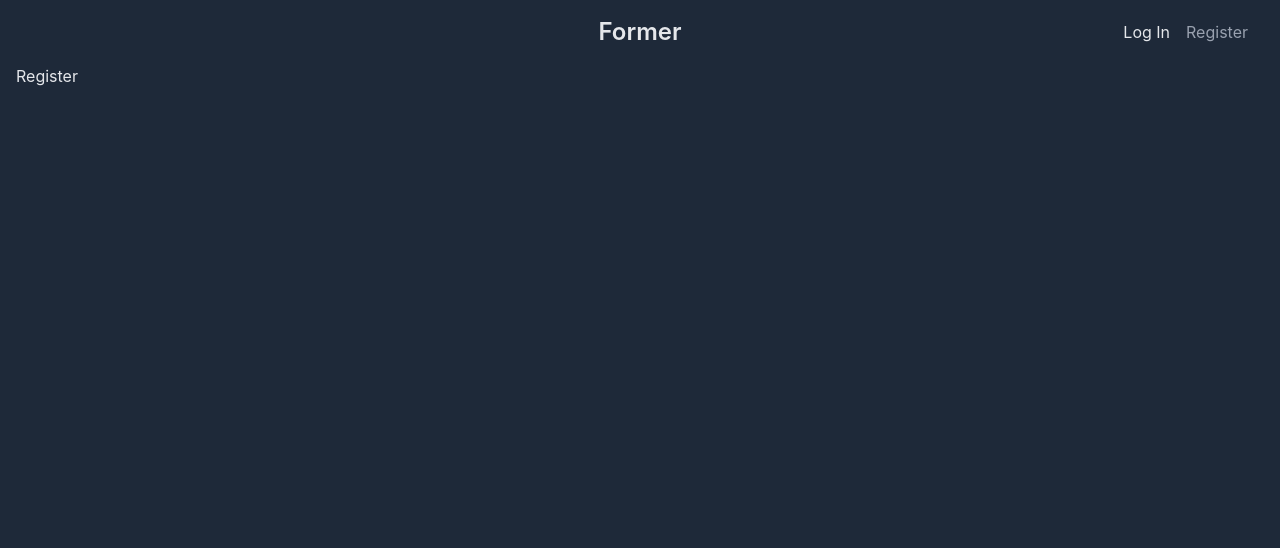
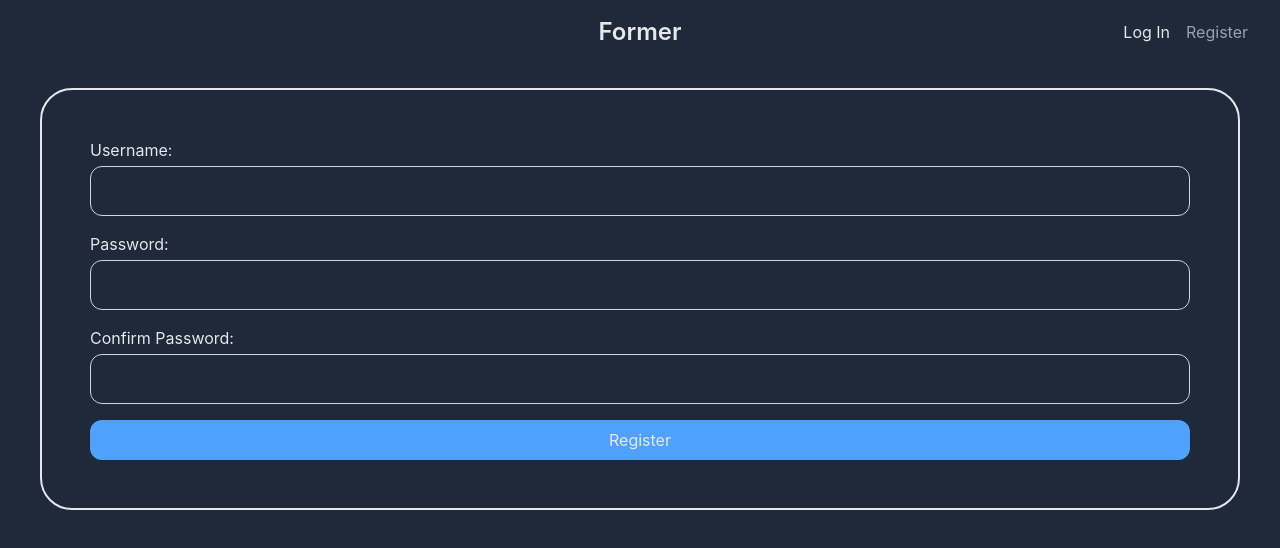
Before and after one commit to HussainMayoof/Former, a React (Vite) app in the folder former-frontend/: page /register in a window 1280 px wide. Shown: the top 548 px of the page. Built offline with nearby package versions, Linux system fonts and the light colour scheme; no server answers.

Commit message:
Added registration

```diff
--- a/former-frontend/src/components/Login/index.tsx
+++ b/former-frontend/src/components/Login/index.tsx
@@ -10,7 +10,7 @@ const Login = () => {
     const navigate = useNavigate();
     const { login } = useUserActions();
 
-    const handleFormSubmit = async (e: React.FormEvent<HTMLFormElement>) => {
+    const handleFormSubmit = async (e: React.SubmitEvent<HTMLFormElement>) => {
         e.preventDefault();
         try {
             await login(username, password);
--- a/former-frontend/src/components/Register/index.tsx
+++ b/former-frontend/src/components/Register/index.tsx
@@ -1,8 +1,108 @@
+import { useState } from 'react';
+import { useUserActions } from '../../store.ts';
+import { useNavigate } from 'react-router';
+
 const Register = () => {
+    const [username, setUsername] = useState('');
+    const [usernameTouched, setUsernameTouched] = useState(false);
+
+    const [password, setPassword] = useState('');
+    const [passwordTouched, setPasswordTouched] = useState(false);
+
+    const [passwordConfirmation, setPasswordConfirmation] = useState('');
+    const [passwordConfirmationTouched, setPasswordConfirmationTouched] =
+        useState(false);
+
+    const { register } = useUserActions();
+    const navigate = useNavigate();
+
+    const handleFormSubmit = async (e: React.SubmitEvent<HTMLFormElement>) => {
+        e.preventDefault();
+        setUsernameTouched(true);
+        if (password === passwordConfirmation) {
+            try {
+                await register(username, password);
+                navigate('/');
+            } catch (e) {
+                if (e instanceof Error) {
+                    console.log(e.message);
+                }
+            }
+        }
+    };
+
     return (
-        <div>
-            <p>Register</p>
-        </div>
+        <form
+            onSubmit={handleFormSubmit}
+            className="flex flex-col items-stretch gap-4 p-12 m-6 border-2 rounded-4xl"
+            noValidate
+        >
+            <div>
+                <label className="flex flex-col gap-1">
+                    Username:{' '}
+                    <input
+                        type="text"
+                        className="input peer"
+                        value={username}
+                        onChange={(e) => setUsername(e.target.value)}
+                        onBlur={() => setUsernameTouched(true)}
+                        required
+                        minLength={4}
+                        maxLength={20}
+                    />
+                    <p
+                        className={`text-red-500 text-sm hidden ${usernameTouched ? 'peer-invalid:block' : ''}`}
+                    >
+                        Username must be between 4 and 20 characters long
+                    </p>
+                </label>
+            </div>
+
+            <div>
+                <label className="flex flex-col gap-1">
+                    Password:{' '}
+                    <input
+                        type="password"
+                        className="input peer"
+                        value={password}
+                        onChange={(e) => setPassword(e.target.value)}
+                        onBlur={() => setPasswordTouched(true)}
+                        required
+                        minLength={6}
+                        maxLength={40}
+                    />
+                    <p
+                        className={`text-red-500 text-sm hidden ${passwordTouched ? 'peer-invalid:block' : ''}`}
+                    >
+                        Password must be between 6 and 40 characters long
+                    </p>
+                </label>
+            </div>
+
+            <div>
+                <label className="flex flex-col gap-1">
+                    Confirm Password:{' '}
+                    <input
+                        type="password"
+                        className="input peer"
+                        value={passwordConfirmation}
+                        onChange={(e) =>
+                            setPasswordConfirmation(e.target.value)
+                        }
+                        onBlur={() => setPasswordConfirmationTouched(true)}
+                    />
+                    <p
+                        className={`text-red-500 text-sm ${passwordConfirmationTouched && password !== passwordConfirmation ? 'block' : 'hidden'}`}
+                    >
+                        Passwords must match
+                    </p>
+                </label>
+            </div>
+
+            <button className="submit-button" type="submit">
+                Register
+            </button>
+        </form>
     );
 };
 
--- a/former-frontend/src/services/UserService.ts
+++ b/former-frontend/src/services/UserService.ts
@@ -15,3 +15,19 @@ export const login = async (username: string, password: string) => {
 
     return await response.json();
 };
+
+export const register = async (username: string, password: string) => {
+    const response = await fetch(`${apiURL}/users`, {
+        method: 'POST',
+        headers: {
+            'Content-Type': 'application/json',
+        },
+        body: JSON.stringify({ username, password }),
+    });
+
+    if (!response.ok) {
+        return { error: (await response.json()).error };
+    }
+
+    return await response.json();
+};
--- a/former-frontend/src/store.ts
+++ b/former-frontend/src/store.ts
@@ -1,6 +1,9 @@
 import { create } from 'zustand';
 import type { UserState } from './types.ts';
-import { login as loginRequest } from './services/UserService.ts';
+import {
+    login as loginRequest,
+    register as registerRequest,
+} from './services/UserService.ts';
 import { persist } from 'zustand/middleware';
 
 const useUserStore = create<UserState>()(
@@ -10,6 +13,14 @@ const useUserStore = create<UserState>()(
             actions: {
                 login: async (username, password) => {
                     const response = await loginRequest(username, password);
+                    if (!response.error) {
+                        set({ user: response });
+                    } else {
+                        throw new Error(response.error);
+                    }
+                },
+                register: async (username, password) => {
+                    const response = await registerRequest(username, password);
                     if (!response.error) {
                         set({ user: response });
                     } else {
--- a/former-frontend/src/types.ts
+++ b/former-frontend/src/types.ts
@@ -19,6 +19,7 @@ export interface UserState {
     user?: AuthenticatedUser;
     actions: {
         login: (username: string, password: string) => Promise<void>;
+        register: (username: string, password: string) => Promise<void>;
         logout: () => void;
     };
 }
```
Also changed, not shown: 1 other file (tests, documents, lock files or other folders).
